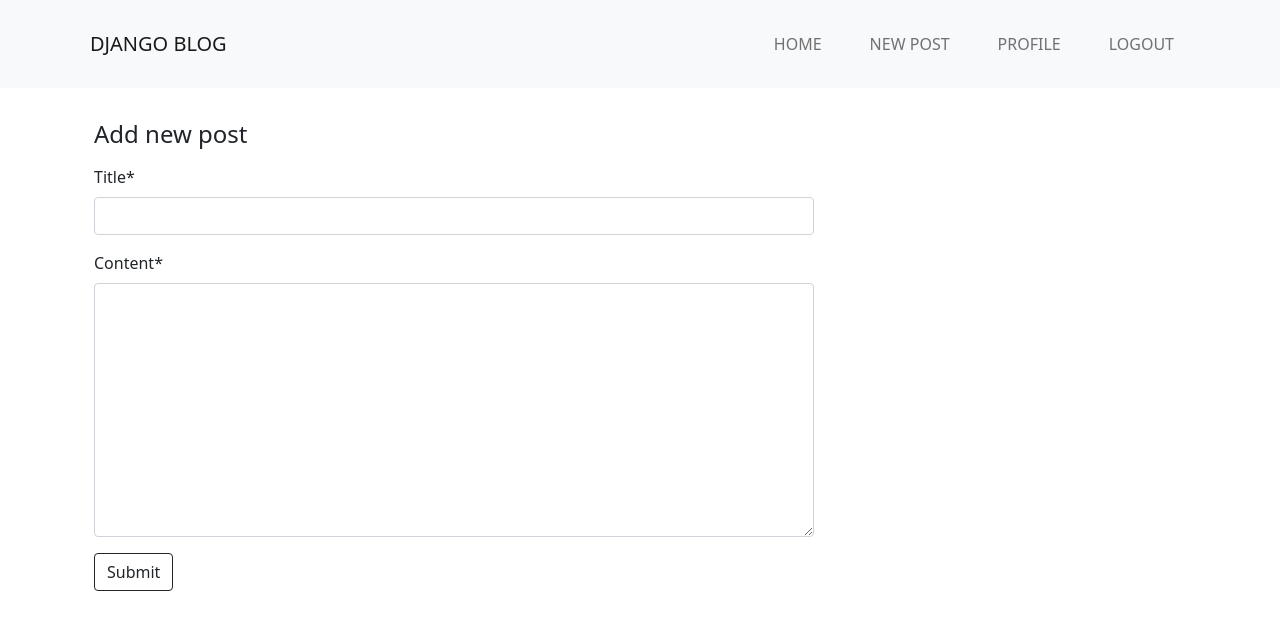
After one commit to Leszczynka/RecruitmentTask, a Django app: page /post/create/ in a window 1280 px wide. The commit adds this page. Shown: the top 630 px of the page. Run offline with Django 4.2, Linux system fonts and the light colour scheme; the visitor is signed in with stand-in values (Sample User, id 1); some libraries are stand-ins or nearby versions.

Commit message:
Create functionality to add new post

```diff
--- a/backend/2.2 Django Blog/blog/models.py
+++ b/backend/2.2 Django Blog/blog/models.py
@@ -1,6 +1,6 @@
 from django.db import models
 from django.contrib.auth.models import User
-
+from django.urls import reverse
 class Post(models.Model):
     title = models.CharField(max_length=250)
     content = models.TextField()
@@ -12,3 +12,6 @@ class Post(models.Model):
 
     def __str__(self):
         return f'{self.title} by {self.author}'
+
+    def get_absolute_url(self):
+        return reverse('blog-posts')
--- a/backend/2.2 Django Blog/blog/templates/blog/base.html
+++ b/backend/2.2 Django Blog/blog/templates/blog/base.html
@@ -18,6 +18,7 @@
 						<div class="navbar-nav ms-auto">
 							{% if user.is_authenticated %}
 								<a class="nav-link mx-3" href="#">HOME</a>
+								<a class="nav-link mx-3" href="{% url 'post-create' %}">NEW POST</a>
 								<a class="nav-link mx-3" href="#">PROFILE</a>
 								<a class="nav-link mx-3" href="#">LOGOUT</a>
 							{% else %}
--- /dev/null
+++ b/backend/2.2 Django Blog/blog/templates/blog/post_form.html
@@ -0,0 +1,21 @@
+{% extends 'blog/base.html' %}
+{% load crispy_forms_tags %}
+{% block content %}
+<div class="container">
+	<div class="row mt-3">
+		<div class="col-10 col-md-8 py-3">
+			<h4 class="mb-3">Add new post</h4>
+			<form method="POST">
+				{% csrf_token %}
+				<div class="form-group">
+					{{ form|crispy }}
+				</div>
+				<div class="form-group">
+					<button class="btn btn-outline-dark" type="submit">Submit</button>
+				</div>
+			</form>
+		</div>
+	</div>
+</div>
+
+{% endblock %}
--- a/backend/2.2 Django Blog/blog/templates/blog/post_list.html
+++ b/backend/2.2 Django Blog/blog/templates/blog/post_list.html
@@ -2,16 +2,16 @@
 {% block content %}
 <div class="container">
 	<div class="row d-flex justify-content-center my-3">
-		<div class="col-10 col-md-8">
+		<div class="col-10">
 			{% if posts %}
 				{% for post in posts %}
-					<div class="card mb-2">
+					<div class="card mb-3">
 						<div class="card-header">
 							<h4 class="mb-0">{{ post.title }}</h4>
 						</div>
 						<div class="card-body">
 							<p class="fs-5 mb-0">{{ post.author }}</p>
-							<span class="fw-lighter fst-italic mb-1">{{ post.created }}</span>
+							<small class="fw-lighter fst-italic mb-1">{{ post.created }}</small>
 							<p>{{ post.content }}</p>
 						</div>
 					</div>
--- a/backend/2.2 Django Blog/blog/urls.py
+++ b/backend/2.2 Django Blog/blog/urls.py
@@ -1,6 +1,7 @@
 from django.urls import path
-from .views import PostListView
+from .views import PostListView, PostCreateView
 
 urlpatterns = [
     path('', PostListView.as_view(), name='blog-posts'),
+    path('post/create/', PostCreateView.as_view(), name='post-create')
 ]
--- a/backend/2.2 Django Blog/blog/views.py
+++ b/backend/2.2 Django Blog/blog/views.py
@@ -1,8 +1,17 @@
 from django.shortcuts import render
-from django.views.generic import ListView
+from django.contrib.auth.mixins import LoginRequiredMixin
+from django.views.generic import ListView, CreateView
 from .models import Post
 
 class PostListView(ListView):
     model = Post
     template_name = 'blog/post_list.html'
     context_object_name = 'posts'
+
+class PostCreateView(LoginRequiredMixin, CreateView):
+    model = Post
+    fields = ['title', 'content']
+
+    def form_valid(self, form):
+        form.instance.author = self.request.user
+        return super().form_valid(form)
--- a/backend/2.2 Django Blog/djangoblog/settings.py
+++ b/backend/2.2 Django Blog/djangoblog/settings.py
@@ -38,6 +38,8 @@ INSTALLED_APPS = [
     'django.contrib.messages',
     'django.contrib.staticfiles',
     'blog.apps.BlogConfig',
+    'crispy_forms',
+    'crispy_bootstrap5',
 ]
 
 MIDDLEWARE = [
@@ -118,6 +120,9 @@ USE_TZ = True
 
 STATIC_URL = 'static/'
 
+CRISPY_ALLOWED_TEMPLATE_PACKS = 'bootstrap5'
+CRISPY_TEMPLATE_PACK = 'bootstrap5'
+
 # Default primary key field type
 # https://docs.djangoproject.com/en/4.1/ref/settings/#default-auto-field
 
```
